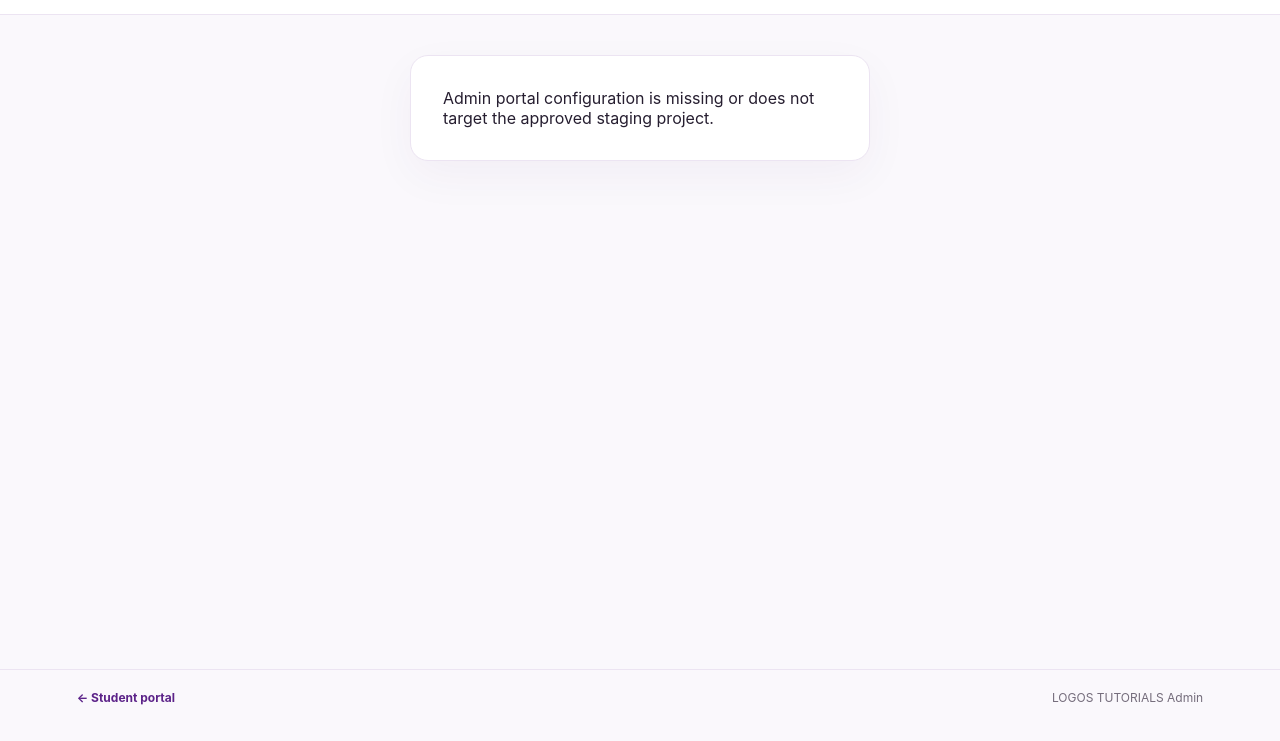
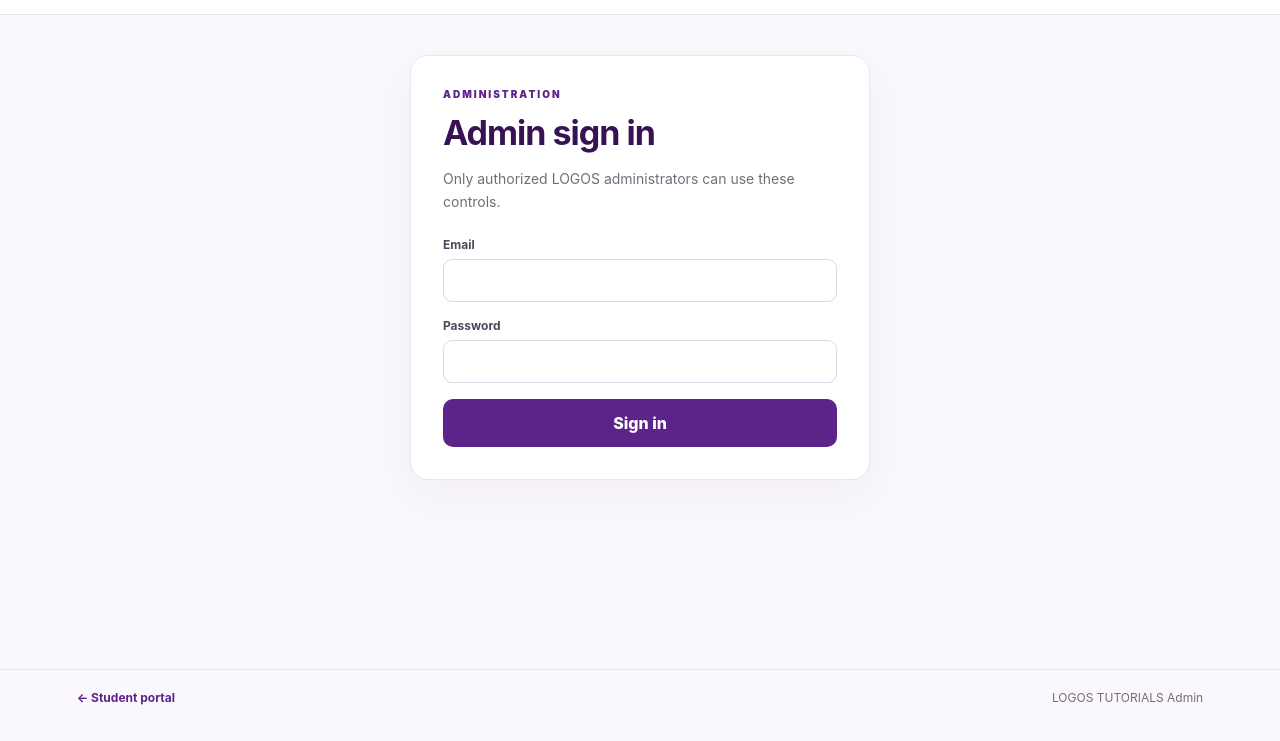
Before and after one commit to orukpeernest/logos-student-portal, a plain HTML site: page admin-portal.html in a window 1280 px wide. Shown: the part 59-800 px from the top of the page. Drawn offline with nearby package versions, Linux system fonts and the light colour scheme.

Commit message:
chore: load staging config before admin portal

```diff
--- a/admin-portal.html
+++ b/admin-portal.html
@@ -12,4 +12,4 @@
 <article class="card"><h2>Exam release control</h2><form class="admin-form" id="exam-status"><label>Exam ID<input name="exam_id" required></label><label>Status<select name="status" required><option value="draft">Draft</option><option value="released">Released</option><option value="closed">Closed</option></select></label><button class="primary" type="submit">Update status</button></form></article>
 <article class="card"><h2>Release results to students</h2><p class="small">Results remain hidden for newly created assessments until you explicitly release them.</p><form class="admin-form" id="exam-results-release"><label>Exam ID<input name="exam_id" required></label><label>Results visibility<select name="released" required><option value="false">Keep hidden</option><option value="true">Release results</option></select></label><button class="primary" type="submit">Update results visibility</button></form></article>
 <article class="card"><h2>Delete question</h2><p>Deletion is permanent. Confirm the question ID carefully.</p><form class="admin-form" id="delete-question"><label>Question ID<input name="question_id" required></label><button class="primary admin-danger" type="submit">Delete question</button></form></article></div></section>
-<div id="admin-toast" role="status" aria-live="polite"></div></main><footer><a href="student-portal.html">← Student portal</a><span>LOGOS TUTORIALS Admin</span></footer><script src="https://cdn.jsdelivr.net/npm/@supabase/supabase-js@2"></script><script src="student-import.js"></script><script src="test-question-import.js"></script><script src="admin-portal.js"></script></body></html>
+<div id="admin-toast" role="status" aria-live="polite"></div></main><footer><a href="student-portal.html">← Student portal</a><span>LOGOS TUTORIALS Admin</span></footer><script src="https://cdn.jsdelivr.net/npm/@supabase/supabase-js@2"></script><script src="supabase-config.js"></script><script src="student-import.js"></script><script src="test-question-import.js"></script><script src="admin-portal.js"></script></body></html>
```
